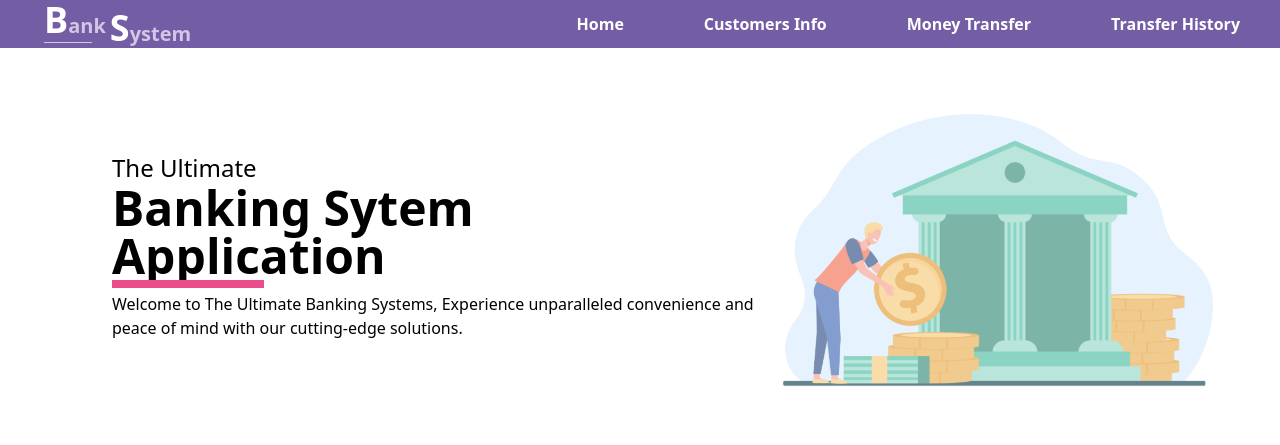
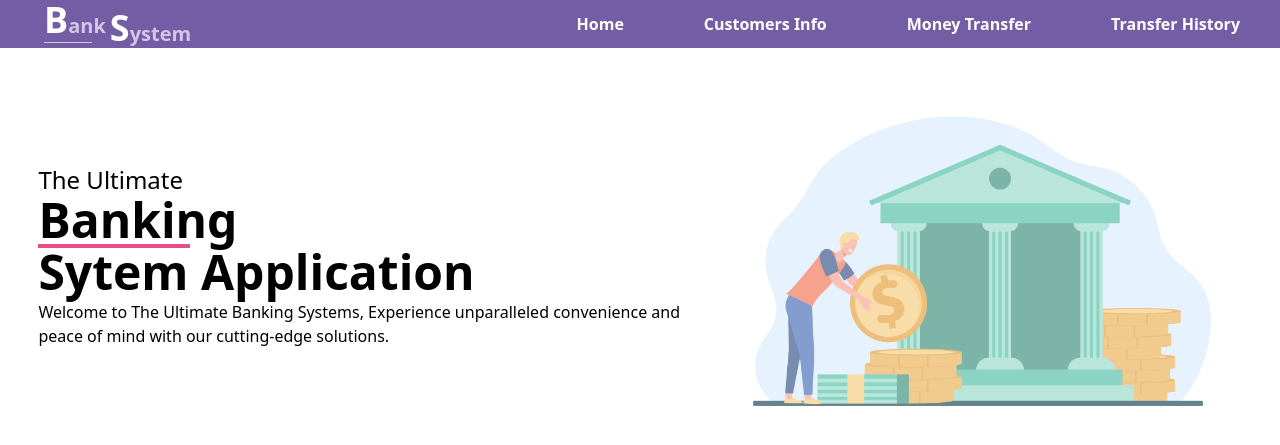
Before and after one commit to santoshjogdand/bksystem, a PHP site: page / in a window 1280 px wide. Shown: the top 445 px of the page. Run offline with PHP 8.4, Linux system fonts and the light colour scheme; some libraries are stand-ins or nearby versions.

Commit message:
Update index.php

```diff
--- a/index.php
+++ b/index.php
@@ -9,32 +9,34 @@
 
     <script src="https://cdn.tailwindcss.com"></script>
 
-  <link rel="stylesheet" href="style/index.css">
+    <link rel="stylesheet" href="style/index.css">
 </head>
 
-<body>
-    <?php include("./comp/header.php"); ?>
-    <div class="flex justify-start items-center mt-[32px]">
-        <div class="flex flex-col ml-28">
-            <div class="text-2xl font-medium">
-                The Ultimate
-            </div>
-            <div class="flex text-5xl font-bold flex-col">
-                Banking Sytem Application
-                <div class="flex flex-row">
-                    <div class="bg-[#EA4C89] w-[9.5rem] h-2"></div>
-                    <!-- <div class="bg-[#EA4C89] w-[2.2rem] h-2 ml-[2rem]"></div>
+<body class="m-0 p-0 mx-0 overflow-x-hidden">
+
+    <!-- <div class="bg-[#EA4C89] w-[2.2rem] h-2 ml-[2rem]"></div>
                     <div class="bg-[#EA4C89] w-[8.6rem] h-2 ml-[1.5rem]"></div>
                     <div class="bg-[#EA4C89] w-[.6rem] h-2 ml-[1.4rem]"></div>
                     <div class="bg-[#EA4C89] w-[11rem] h-2 ml-[1.3rem]"></div> -->
+    <?php include("./comp/header.php"); ?>
+    <div class="flex md:ml-0 ml-3 md:flex-row flex-col z-10 justify-start items-center mt-[32px]">
+        <div class="flex flex-col ml-[3%]">
+            <div class="text-2xl texl-base font-medium">
+                The Ultimate
+            </div>
+            <div class="md:flex text-5xl font-bold flex-col">
+                <div class="flex flex-col ">
+                    Banking
+                    <span class="bg-[#EA4C89] md:w-[9.5rem] w-[9.5rem] h-1"></span>
                 </div>
+                Sytem Application
             </div>
-
-            <div class="mt-1">
-            Welcome to The Ultimate Banking Systems, Experience unparalleled convenience and peace of mind with our cutting-edge solutions.
+            <div class="mt-1 md:text-base md:ml-auto ml-1 text-sm">
+                Welcome to The Ultimate Banking Systems, Experience unparalleled convenience and peace of mind with our
+                cutting-edge solutions.
             </div>
         </div>
-        <div class='mr-10 animate-pulse'>
+        <div class='mr-10 -z-50 animate-pulse'>
             <img src="./bank.jpg" class="w-[750px]" alt="IMAGE NOT FOUND!!">
         </div>
     </div>
```
